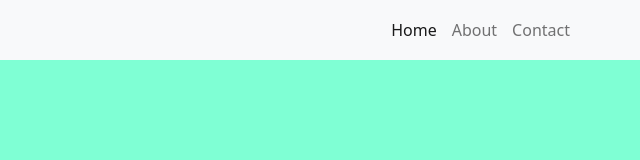
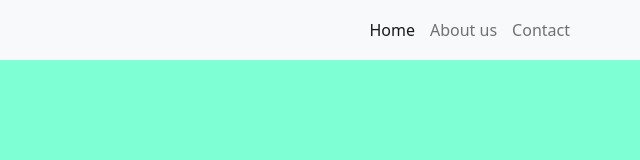
Before and after one commit to divinecharlotte/javascript-capstone, a website built with webpack: page src/index.html in a window 1280 px wide. Shown: the full height of the page, 640-1280 px from the left. Built offline with nearby package versions, Linux system fonts and the light colour scheme.

Commit message:
Setup wabpack and setup header

```diff
--- a/src/index.html
+++ b/src/index.html
@@ -13,7 +13,7 @@
             <a class="navbar-brand">Restaurant</a>
             <div class="navbar-nav nav-list">
                 <a class="nav-item nav-link active" href="#">Home</a>
-                <a class="nav-item nav-link" href="#">About</a>
+                <a class="nav-item nav-link" href="#">About us</a>
                 <a class="nav-item nav-link" href="#">Contact</a>
               </div>
           </nav>
```
